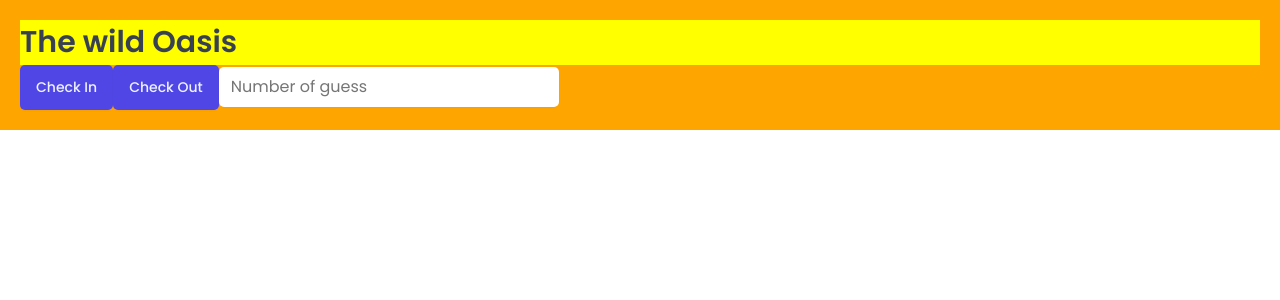
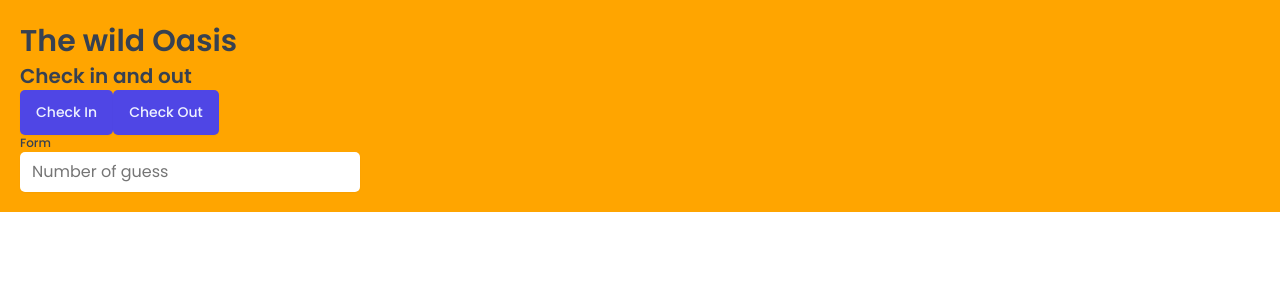
Before and after one commit to Nyantamaru/the-wild-oasis, a React (Vite) app: page / in a window 1280 px wide. Shown: the top 300 px of the page. Built offline with nearby package versions, Linux system fonts and the light colour scheme; a web font is replaced by a local one.

Commit message:
Styled Components Props and Css functions

```diff
--- a/src/App.jsx
+++ b/src/App.jsx
@@ -4,12 +4,7 @@
 import GlobalStyles from './styles/GlobalStyles';
 import Button from './ui/Button';
 import Input from './ui/Input';
-
-const H1 = styled.h1`
-  font-size: 30px;
-  font-weight: 600;
-  background-color: yellow;
-`;
+import Heading from './ui/Heading';
 
 const StyledApp = styled.main`
   background-color: orange;
@@ -21,10 +16,12 @@
     <>
       <GlobalStyles />
       <StyledApp>
-        <H1>The wild Oasis</H1>
+        <Heading as="h1">The wild Oasis</Heading>
+        <Heading as="h2">Check in and out</Heading>
         <Button onClick={() => alert('Check in')}>Check In</Button>
         <Button onClick={() => alert('Check in')}>Check Out</Button>
 
+        <Heading as="h3">Form</Heading>
         <Input type="number" placeholder="Number of guess" />
       </StyledApp>
     </>
@@ -33,4 +30,4 @@
 
 export default App;
 
-// goto: 6 Styled Components Props and css functions
+// goto: 7
--- /dev/null
+++ b/src/ui/Heading.jsx
@@ -0,0 +1,32 @@
+import styled, { css } from 'styled-components';
+
+// const test = css`
+//   text-align: center;
+//   ${10 > 5 && 'background-color: yellow'}
+// `;
+
+const Heading = styled.h1`
+  ${(props) =>
+    props.as === 'h1' &&
+    css`
+      font-size: 3rem;
+      font-weight: 600;
+    `}
+
+  ${(props) =>
+    props.as === 'h2' &&
+    css`
+      font-size: 2rem;
+      font-weight: 600;
+    `}
+
+
+     ${(props) =>
+    props.as === 'h3' &&
+    css`
+      font-size: 1.2rem;
+      font-weight: 500;
+    `}
+  line-height: 1.4;
+`;
+export default Heading;
```
